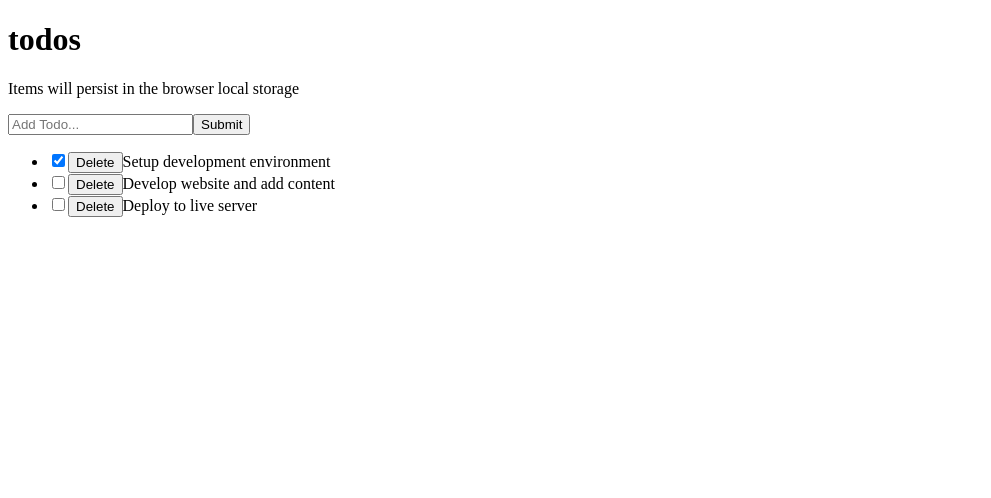
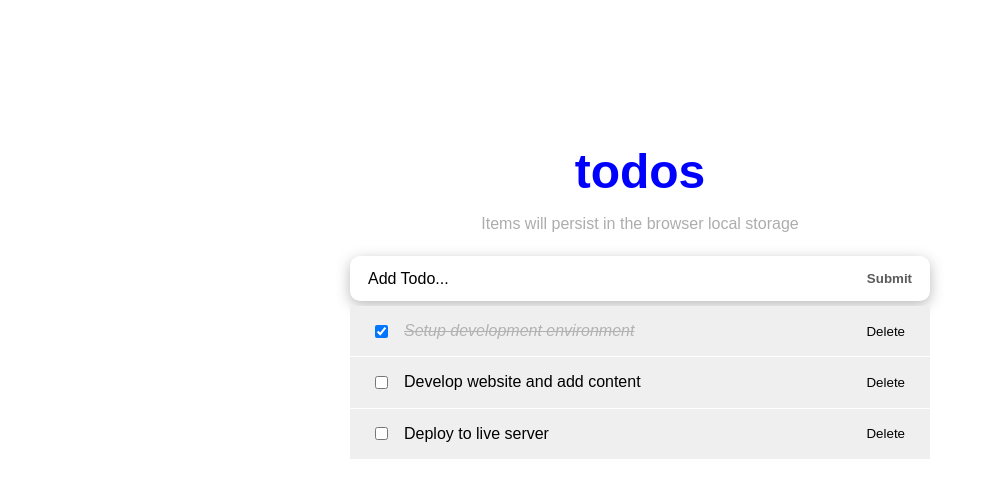
Before and after one commit to SaneMyburg/react-to-do, a React (Create React App) app: page / in a window 1280 px wide. Shown: the top 498 px of the page, without its empty margins (0-991 px from the left). Built offline with nearby package versions, Linux system fonts and the light colour scheme.

Commit message:
Style the todo app

```diff
--- /dev/null
+++ b/src/App.css
@@ -0,0 +1,114 @@
+* {
+  box-sizing: border-box;
+  margin: 0;
+  padding: 0;
+}
+
+body {
+  font-family: 'Segeo UI', sans-serif;
+  line-height: 1.4;
+  color: #000;
+  background-color: #fff;
+  height: 100vh;
+  font-weight: 400;
+}
+
+.wrapper {
+  width: 100%;
+  padding: 8rem 20px 3rem;
+}
+
+.header {
+  padding: 20px 0;
+  line-height: 1.5em;
+  color: #aeadad;
+  text-align: center;
+}
+
+.title {
+  text-align: center;
+  color: blue;
+  font-size: 3rem;
+  font-weight: 600;
+  margin-bottom: 1rem;
+  line-height: 1;
+  text-transform: lowercase;
+}
+
+.todos {
+  max-width: 580px;
+  margin: 0 auto;
+}
+
+.form-container {
+  display: flex;
+  border-radius: calc(0.1 * 100px);
+  box-shadow: 0 4px 14px 0 rgba(70, 70, 70, 0.38);
+  justify-content: space-around;
+  background: #fff;
+  font-size: 1rem;
+}
+
+.input-text {
+  width: 85%;
+  padding-right: 5px;
+  padding-left: 10px;
+  border-radius: calc(0.5 * 100px);
+  font-size: 1rem;
+}
+
+.input-text::placeholder {
+  color: #000;
+}
+
+.input-submit {
+  background: transparent;
+  color: #5b5b5b;
+  text-transform: capitalize;
+  cursor: pointer;
+  font-weight: 600;
+  margin-right: 10px;
+}
+
+.input-text,
+.input-submit {
+  height: 45px;
+  outline: none;
+  border: none;
+}
+
+.submit-warning {
+  font-size: 13px;
+  color: red;
+  margin-top: 5px;
+  display: block;
+}
+
+.item {
+  font-size: 1rem;
+  list-style-type: none;
+  padding: 14px 25px;
+  border-bottom: 1px solid #fff;
+  background: #f0efef;
+}
+
+.content {
+  display: flex;
+  justify-content: space-between;
+  align-items: center;
+  gap: 1rem;
+}
+
+.content span {
+  flex: 1;
+  order: 1;
+}
+
+.content button {
+  cursor: pointer;
+  background: transparent;
+  order: 2;
+  outline: none;
+  border: none;
+  margin-left: 7px;
+}
--- a/src/components/Header.js
+++ b/src/components/Header.js
@@ -1,6 +1,6 @@
 const Header = () => (
-  <header>
-    <h1>todos</h1>
+  <header className="header">
+    <h1 className="title">todos</h1>
     <p>Items will persist in the browser local storage</p>
   </header>
 );
--- a/src/components/InputTodo.js
+++ b/src/components/InputTodo.js
@@ -21,16 +21,17 @@
   };
   return (
     <>
-      <form onSubmit={handleSubmit}>
+      <form onSubmit={handleSubmit} className="form-container">
         <input
           type="text"
           placeholder="Add Todo..."
           value={title}
           onChange={handleChange}
+          className="input-text"
         />
-        <button type="submit">Submit</button>
+        <button type="submit" className="input-submit">Submit</button>
       </form>
-      <span>{message}</span>
+      <span className="submit-warning">{message}</span>
     </>
   );
 };
--- a/src/components/TodoItem.js
+++ b/src/components/TodoItem.js
@@ -1,16 +1,28 @@
 import PropTypes from 'prop-types';
 
-const TodoItem = ({ itemProp, handleChange, delTodo }) => (
-  <li>
+const TodoItem = ({ itemProp, handleChange, delTodo }) => {
+  const completedStyle = {
+    fontStyle: 'italic',
+    color: '#595959',
+    textDecoration: 'line-through',
+    opacity: 0.4,
+  };
+  return (
+    <li className="item">
+      <div className="content">
         <input
           type="checkbox"
           checked={itemProp.completed}
           onChange={() => handleChange(itemProp.id)}
         />
         <button type="button" onClick={() => delTodo(itemProp.id)}>Delete</button>
+        <span style={itemProp.completed ? completedStyle : null}>
           {itemProp.title}
+        </span>
+      </div>
     </li>
   );
+};
 
 TodoItem.propTypes = {
   itemProp: PropTypes.shape({
--- a/src/components/toDoApp.js
+++ b/src/components/toDoApp.js
@@ -1,10 +1,13 @@
+import '../App.css';
 import Header from './Header';
 import TodosLogic from './TodosLogic';
 
 const TodoApp = () => (
-  <>
-    <Header />
-    <TodosLogic />
-  </>
+  <div className="wrapper">
+    <div className="todos">
+      <Header />
+      <TodosLogic />
+    </div>
+  </div>
 );
 export default TodoApp;
```
Lines whose indentation alone changed are shown as unchanged.
